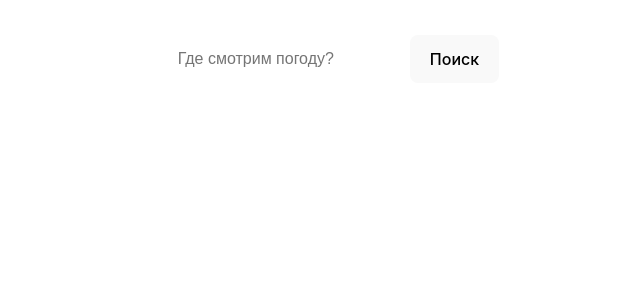
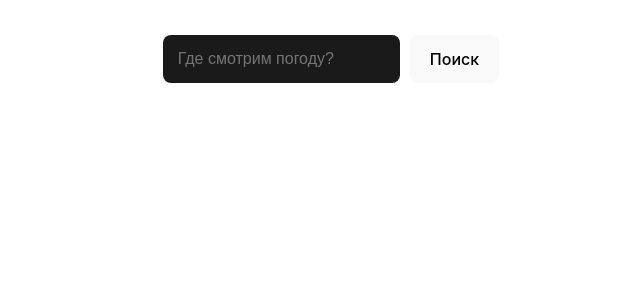
Before and after one commit to Ligzus/WeatherApp, a React (Vite) app in the folder weather-app/: page / in a window 1280 px wide. Shown: the top 300 px of the page, without its empty margins (309-949 px from the left). Built offline with nearby package versions, Linux system fonts and the light colour scheme.

Commit message:
+фон инпута

```diff
--- a/weather-app/src/App.module.css
+++ b/weather-app/src/App.module.css
@@ -27,6 +27,7 @@
 
 input {
   padding: 15px;
+  background-color: #1a1a1a;
   font-size: 16px;
   border-radius: 8px;
   border: none;
```
